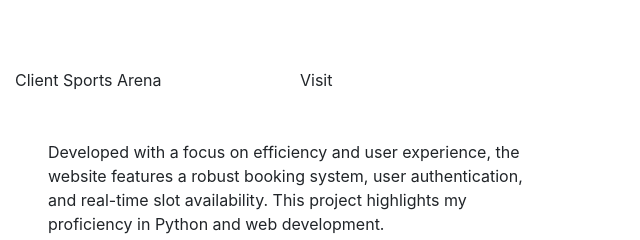
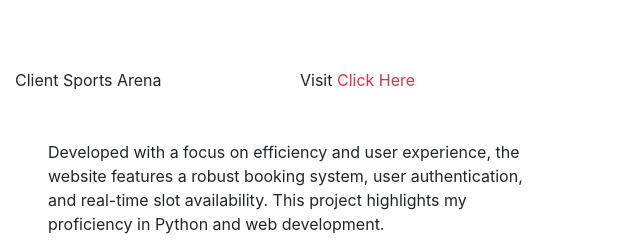
Before and after one commit to iamsalvin/iamsalvin.github.io, a plain HTML site: page portfolio-single-2.html in a window 1280 px wide. Shown: the part 1315-1555 px from the top of the page, 640-1280 px from the left. Drawn offline with Linux system fonts and the light colour scheme; files whose address does not match are found by name; a web font is replaced by a local one.

Commit message:
Update portfolio-single-2.html

```diff
--- a/portfolio-single-2.html
+++ b/portfolio-single-2.html
@@ -141,7 +141,7 @@
             <div class="col-sm-6 col-md-6 col-lg-3">
               <div class="detail-v1">
                 <span class="detail-label">Visit</span>
-                <span class="detail-val"><a href="https://github.com/pramodthundathil/turf_booking.git"></a></span>
+                <span class="detail-val"><a href="https://github.com/pramodthundathil/turf_booking.git">Click Here</a></span>
               </div>
             </div>
           </div>
```
